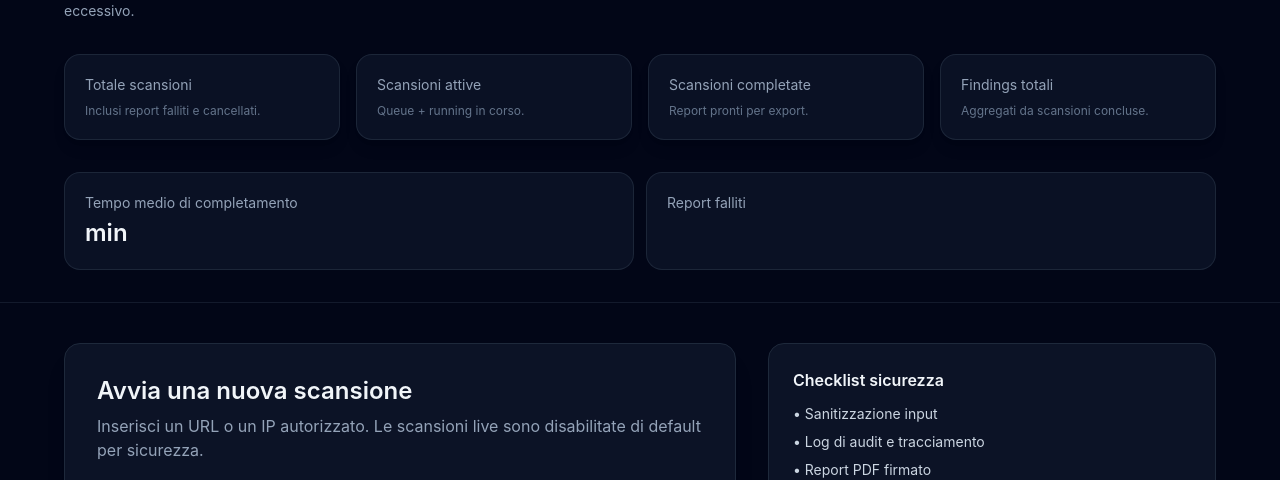
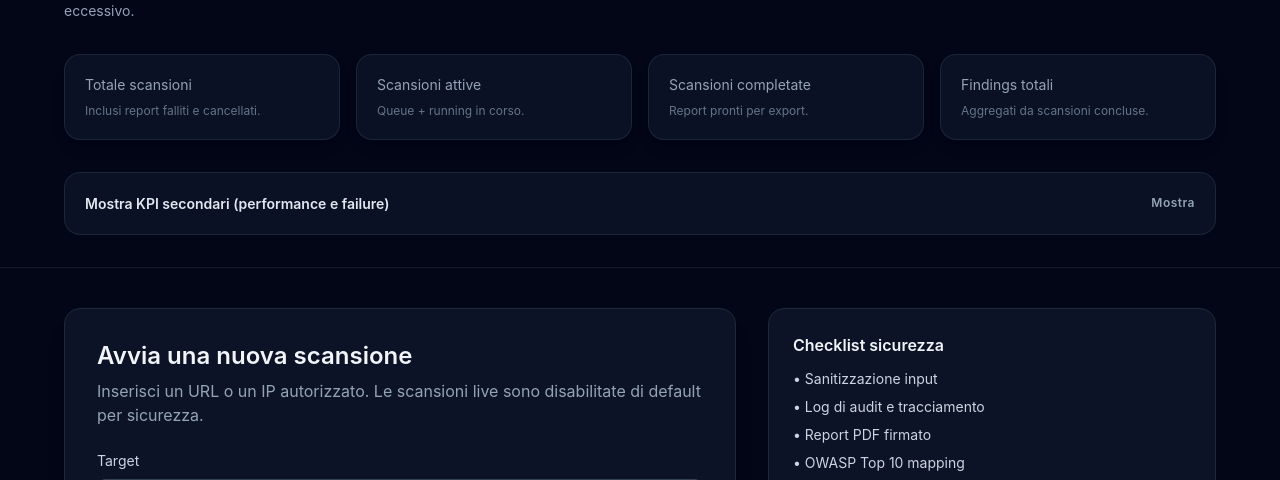
Before and after one commit to chiaraberti13/vap, a Python web app: template templates/index.html in a window 1280 px wide. Shown: the part 503-983 px from the top of the page. Run offline with Jinja, Linux system fonts and the light colour scheme; the template is opened without the code that fills it, so the values that code supplies are empty.

Commit message:
Reduce dashboard and scan detail cognitive overload

```diff
--- a/static/css/style.css
+++ b/static/css/style.css
@@ -69,6 +69,31 @@ body {
 .content-kpi-grid {
     display: grid;
     gap: 0.75rem;
+}
+
+.cognitive-panel {
+    background: rgb(15 23 42 / 0.72);
+}
+
+.cognitive-panel-summary {
+    display: flex;
+    align-items: center;
+    justify-content: space-between;
+    gap: 0.75rem;
+    font-size: var(--font-size-sm);
+    font-weight: 600;
+    color: rgb(226 232 240);
+}
+
+.cognitive-panel-summary::after {
+    content: "Mostra";
+    font-size: var(--font-size-xs);
+    letter-spacing: 0.04em;
+    color: rgb(148 163 184);
+}
+
+.cognitive-panel[open] .cognitive-panel-summary::after {
+    content: "Nascondi";
 }
 
 @media (min-width: 768px) {
--- a/templates/index.html
+++ b/templates/index.html
@@ -105,16 +105,22 @@
             <p class="text-xs text-slate-500 mt-2">Aggregati da scansioni concluse.</p>
           </div>
         </div>
-        <div class="grid gap-3 sm:grid-cols-2">
-          <div class="content-card">
+        <details class="content-card cognitive-panel">
+          <summary class="cognitive-panel-summary">
+            Mostra KPI secondari (performance e failure)
+          </summary>
+          <p class="home-microcopy mt-3 text-slate-400">Apri questa sezione solo quando devi analizzare trend operativi avanzati o anomalie di stabilità.</p>
+          <div class="mt-4 grid gap-3 sm:grid-cols-2">
+            <div class="rounded-xl border border-slate-700/80 bg-slate-950/60 p-4">
               <p class="text-sm text-slate-400">Tempo medio di completamento</p>
               <p class="text-2xl font-semibold mt-1">{{ kpi_metrics.avg_duration_minutes }} min</p>
             </div>
-          <div class="content-card">
+            <div class="rounded-xl border border-slate-700/80 bg-slate-950/60 p-4">
               <p class="text-sm text-slate-400">Report falliti</p>
               <p class="text-2xl font-semibold mt-1">{{ kpi_metrics.failed_scans }}</p>
             </div>
           </div>
+        </details>
       </div>
     </section>
 
```
Also changed, not shown: templates/scan_detail.html (+12 -7 lines), upgrade.md (+1 -1 lines). Lines whose indentation alone changed are shown as unchanged.
